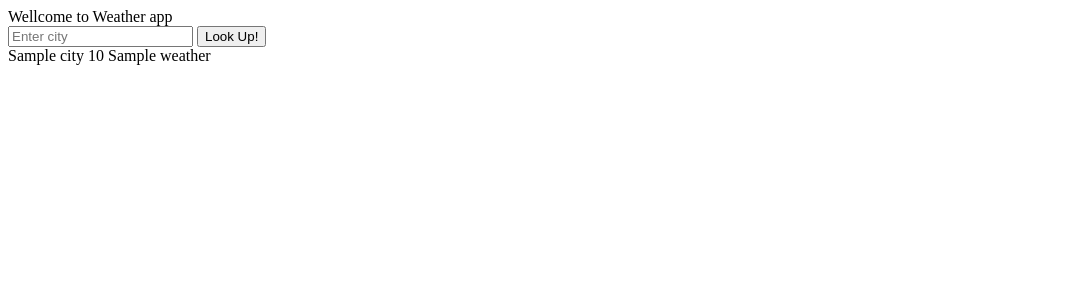
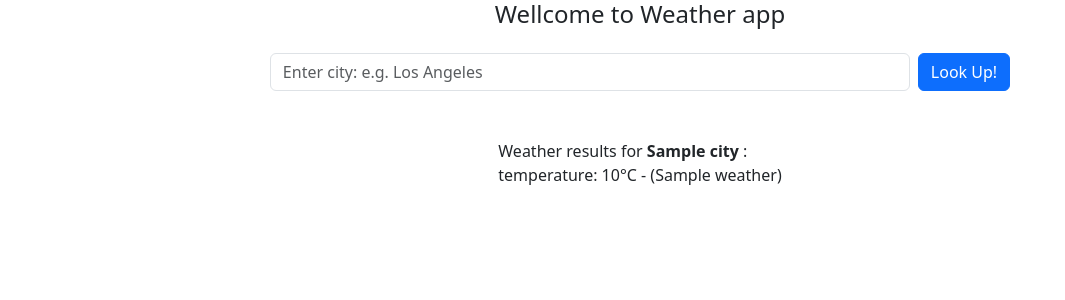
Before and after one commit to MohammadEslahi/Weather-app, a Django app: template templates/home.html in a window 1280 px wide. Shown: the top 300 px of the page, without its empty margins (0-1065 px from the left). Run offline with Django 5.2, Linux system fonts and the light colour scheme; the template is opened without the code that fills it: most values are stand-ins (such as "Sample title", 1, 10 or a date in 2020).

Commit message:
CSS implemented

```diff
--- /dev/null
+++ b/templates/base.html
@@ -0,0 +1,16 @@
+<!DOCTYPE html>
+<html lang="en">
+<head>
+    <meta charset="UTF-8">
+    <meta name="viewport" content="width=device-width, initial-scale=1.0">
+    <title>{% block title %}{% endblock %}</title>
+{% block head %}{% endblock %}
+<!-- bootstrap CSS link to be placed in the <head> -->
+<link href="https://cdn.jsdelivr.net/npm/bootstrap@5.3.0-alpha1/dist/css/bootstrap.min.css" rel="stylesheet">
+</head>
+<!-- bootstrap JS to be placed just before were <body> ends -->
+<script src="https://cdn.jsdelivr.net/npm/bootstrap@5.3.0-alpha1/dist/js/bootstrap.bundle.min.js"></script>
+<body>
+{% block body %}{% endblock %}
+</body>
+</html>
--- a/templates/home.html
+++ b/templates/home.html
@@ -1,17 +1,16 @@
-<!DOCTYPE html>
-<html lang="en">
-<head>Wellcome to Weather app
-    <meta charset="UTF-8">
-    <meta name="viewport" content="width=device-width, initial-scale=1.0">
-    <title>weather app</title>
-</head>
-<body>
-    <form method="post"> {%csrf_token %}
-        <input type="text" name="city" placeholder="Enter city" required>
-        <button type="submit">Look Up!</button>
-    </form>
-    {{city}}
-    {{temperature}}
-    {{weather}}
-</body>
-</html>
+{% extends 'base.html' %}
+{% block title %} weather app {% endblock %}
+{% block head %} <h4 class="text-center mb-4">Wellcome to Weather app</h4> {% endblock %}
+{% block body %}
+ <form method="post" class="d-flex justify-content-center mt-4">
+    {%csrf_token %}
+    <input type="text" name="city" class="form-control w-50 me-2" placeholder="Enter city: e.g. Los Angeles" required>
+    <button type="submit" class="btn btn-primary">Look Up!</button>
+</form><br>
+{% if city %}
+    <div class="d-flex justify-content-center mt-4">
+        <p>Weather results for <strong> {{city}} </strong>: <br>
+        temperature: {{temperature}}°C - ({{weather}})</p>
+    </div>
+{% endif %}
+{% endblock %}
--- a/weather/views.py
+++ b/weather/views.py
@@ -20,7 +20,7 @@
             'data': data,
             'city' : request.POST.get('city'),
             'weather' : data['weather'][0]['description'],
-            'temperature': round(data['main']['temp'] - 273.15, 0), #rounds is to nearest whole number
+            'temperature': round(data['main']['temp'] - 273.15), #rounds it to the nearest whole number
         }
 
         return render(request, 'home.html', context)
```
